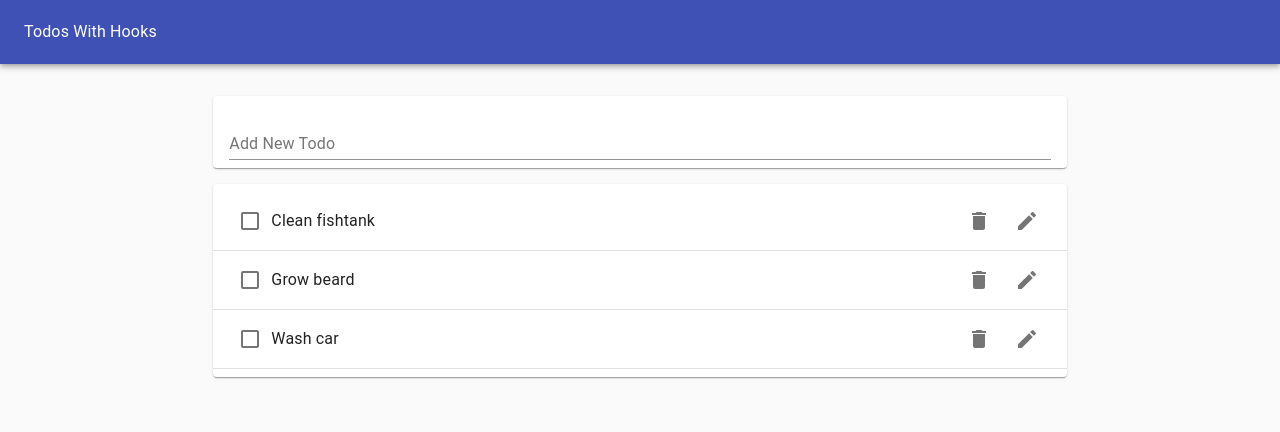
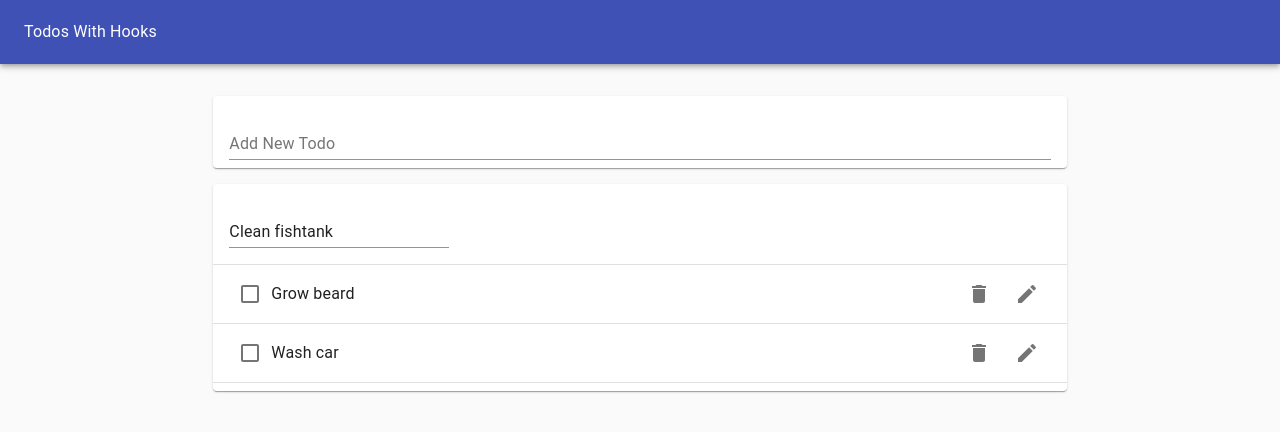
Before and after one commit to tpsnugget/REACT-Section-33-Hooks-Project, a React (Create React App) app in the folder todo-app/: page / in a window 1280 px wide. Both pictures are taken after a click on the button 1026 px from the left and 221 px from the top of the page. Shown: the top 432 px of the page. Built offline with nearby package versions, Linux system fonts and the light colour scheme; the HTML template or start-up script is replaced by a standard one.

Commit message:
C5:33:256 complete

```diff
--- /dev/null
+++ b/todo-app/src/EditTodoForm.js
@@ -0,0 +1,26 @@
+import React from "react"
+import useInputState from "./hooks/useInputState"
+import TextField from "@material-ui/core/TextField"
+
+function EditTodoForm({ task, id, editTodo, toggleEditForm }) {
+
+   const [value, handleChange, reset] = useInputState(task)
+
+   return (
+      <form onSubmit={ e => {
+         e.preventDefault()
+         editTodo(id, value)
+         reset()
+         toggleEditForm()
+      }}>
+         <TextField
+            margin="normal"
+            value={value}
+            onChange={handleChange}
+            fullWidth
+         />
+      </form>
+   )
+}
+
+export default EditTodoForm
--- a/todo-app/src/Todo.js
+++ b/todo-app/src/Todo.js
@@ -1,4 +1,6 @@
 import React from "react"
+import EditTodoForm from "./EditTodoForm"
+import useToggleState from "./hooks/useToggleState"
 import ListItem from "@material-ui/core/ListItem"
 import ListItemText from "@material-ui/core/ListItemText"
 import Checkbox from "@material-ui/core/Checkbox"
@@ -7,9 +9,21 @@
 import EditIcon from "@material-ui/icons/Edit"
 import ListItemSecondaryAction from "@material-ui/core/ListItemSecondaryAction"
 
-function Todo({ task, completed, id, removeTodo, toggleTodo }) {
+function Todo({ task, completed, id, removeTodo, toggleTodo, editTodo }) {
+
+   const [isEditing, toggle] = useToggleState(false)
+
    return (
       <ListItem>
+         {isEditing ? (
+         <EditTodoForm
+            task={task}
+            editTodo={editTodo}
+            id={id}
+            toggleEditForm={toggle}
+         />
+         ) : (
+         <>
          <Checkbox
             tabIndex={-1}
             checked={completed}
@@ -25,10 +39,12 @@
             >
                <DeleteIcon />
             </IconButton>
-            <IconButton aria-label="Edit">
+            <IconButton aria-label="Edit" onClick={toggle}>
                <EditIcon />
             </IconButton>
          </ListItemSecondaryAction>
+         </>
+         )}
       </ListItem>
    )
 }
--- a/todo-app/src/TodoApp.js
+++ b/todo-app/src/TodoApp.js
@@ -34,6 +34,13 @@
          setTodos(updatedTodos)
    }
 
+   const editTodo = (todoId, newTask) => {
+      const updatedTodos = todos.map(todo =>
+         todo.id === todoId ? {...todo, task: newTask} : todo
+         )
+         setTodos(updatedTodos)
+   }
+
    return (
       <Paper style={{
          padding: 0,
@@ -63,6 +70,7 @@
                   todos={todos}
                   removeTodo={removeTodo}
                   toggleTodo={toggleTodo}
+                  editTodo={editTodo}
                />
             </Grid>
          </Grid>
--- a/todo-app/src/TodoList.js
+++ b/todo-app/src/TodoList.js
@@ -4,7 +4,7 @@
 import Divider from "@material-ui/core/Divider"
 import Todo from "./Todo"
 
-function TodoList({ todos, removeTodo, toggleTodo }) {
+function TodoList({ todos, removeTodo, toggleTodo, editTodo }) {
    return (
       <Paper>
          <List>
@@ -17,6 +17,7 @@
                      id={todo.id}
                      removeTodo={removeTodo}
                      toggleTodo={toggleTodo}
+                     editTodo={editTodo}
                   />
                   <Divider />
                </>
--- /dev/null
+++ b/todo-app/src/hooks/useToggleState.js
@@ -0,0 +1,11 @@
+import { useState } from "react"
+
+function useToggle(initialVal = false){
+   const [state, setState] = useState(initialVal)
+   const toggle = () => {
+      setState(!state)
+   }
+   return [state, toggle]
+}
+
+export default useToggle
```
